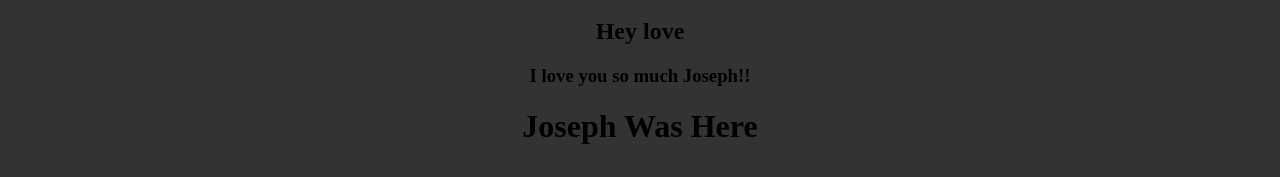
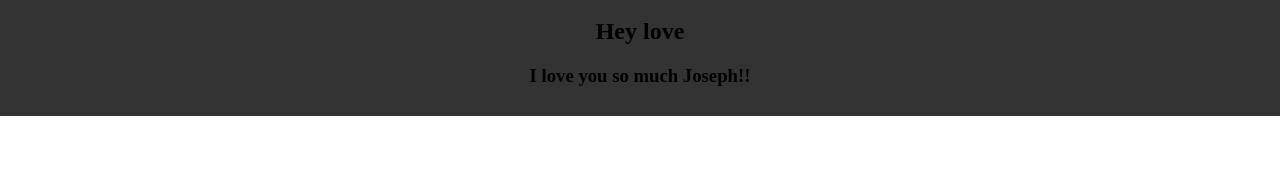
Before and after one commit to brookespiker/brooke_portfolio, a plain HTML site: page index.html in a window 1280 px wide. Shown: the part 1219-1396 px from the top of the page. After the commit the page ends 1335 px from the top, so only its background shows below. Drawn offline with Linux system fonts and the light colour scheme.

Commit message:
bleh
bleh

```diff
--- a/index.html
+++ b/index.html
@@ -74,8 +74,6 @@
             <h2>Hey love</h2>
 
             <h3>I love you so much Joseph!!</h3>
-
-            <h1>Joseph Was Here</h1>
         </footer>
     </body>
 </html>
```
